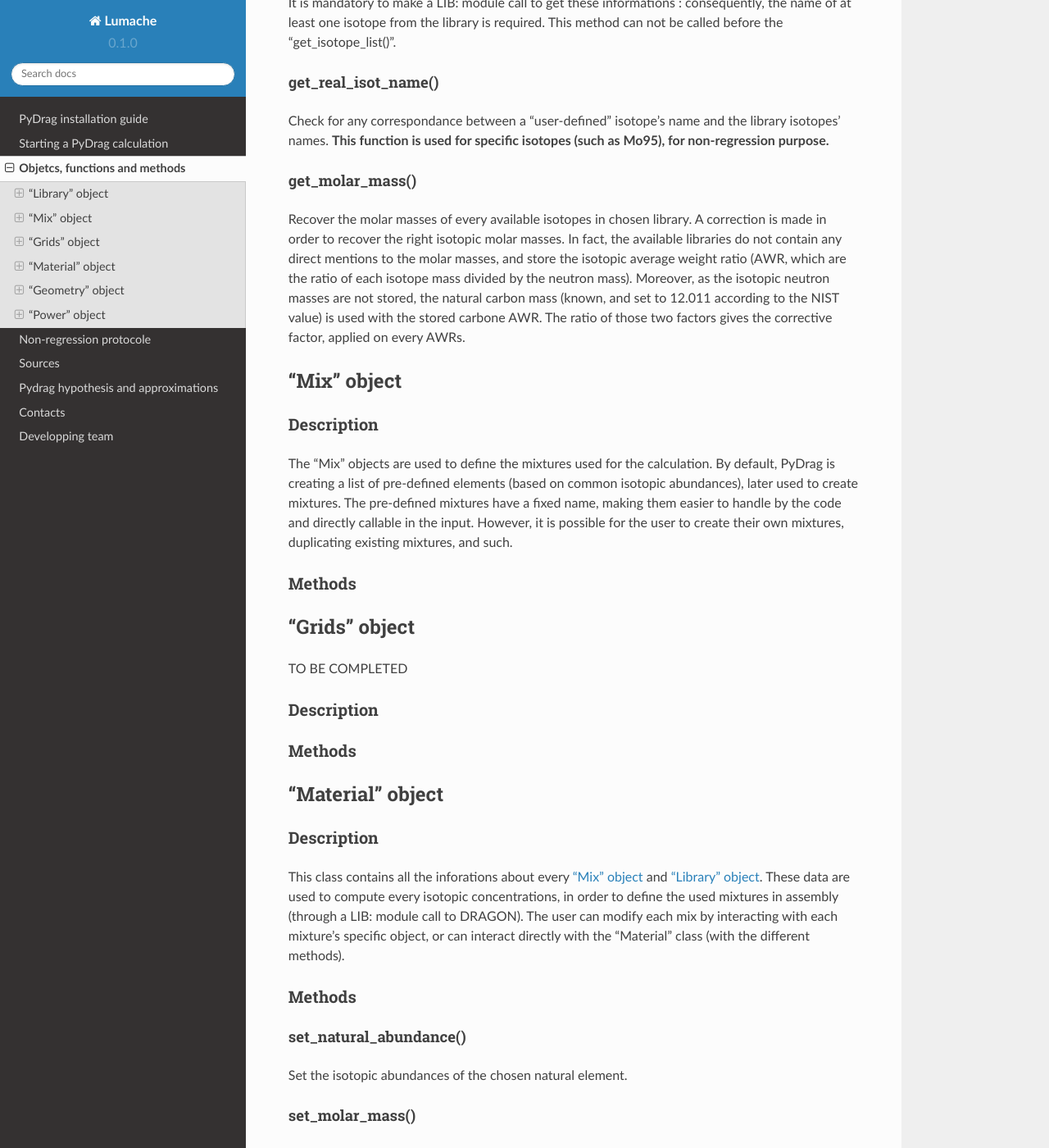
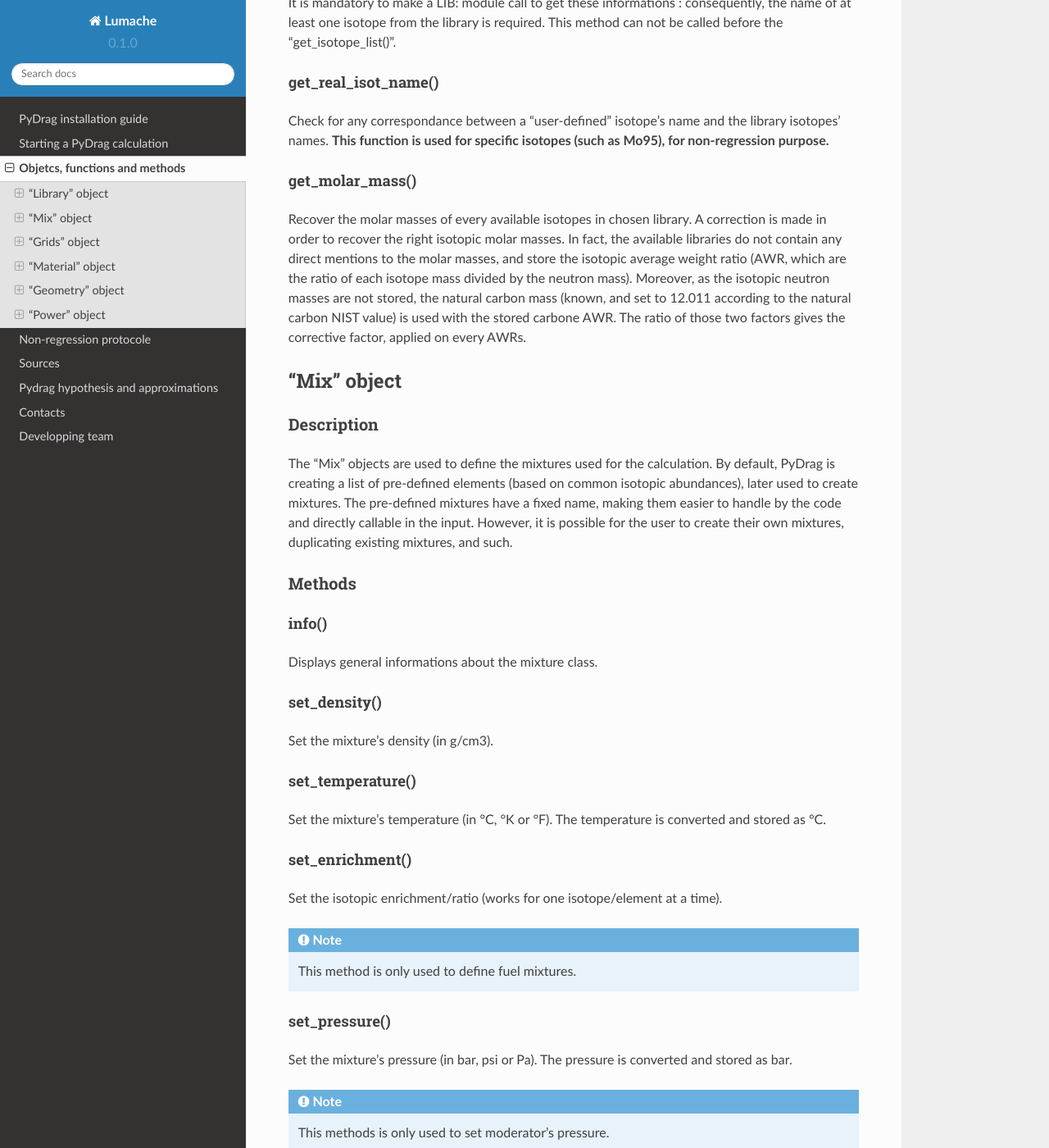
Before and after one commit to Ben105m/rtd-tutorial, a Sphinx documentation site: the page built from docs/source/functions.rst, in a window 1280 px wide and 1400 px high, scrolled down 2182 px. Shown: the whole window at 82% size. Built offline with Sphinx 7.4.7 and the Read the Docs theme 2.0.0, drawn with Linux system fonts in a browser that asks for light colours; some of the changed text lies outside the part shown.

Commit message:
Update functions.rst

```diff
--- a/docs/source/functions.rst
+++ b/docs/source/functions.rst
@@ -86,7 +86,7 @@ Check for any correspondance between a "user-defined" isotope's name and the lib
 get_molar_mass()
 -------------------------
 
-Recover the molar masses of every available isotopes in chosen library. A correction is made in order to recover the right isotopic molar masses. In fact, the available libraries do not contain any direct mentions to the molar masses, and store the isotopic average weight ratio (AWR, which are the ratio of each isotope mass divided by the neutron mass). Moreover, as the isotopic neutron masses are not stored, the natural carbon mass (known, and set to 12.011 according to the NIST value) is used with the stored carbone AWR. The ratio of those two factors gives the corrective factor, applied on every AWRs.
+Recover the molar masses of every available isotopes in chosen library. A correction is made in order to recover the right isotopic molar masses. In fact, the available libraries do not contain any direct mentions to the molar masses, and store the isotopic average weight ratio (AWR, which are the ratio of each isotope mass divided by the neutron mass). Moreover, as the isotopic neutron masses are not stored, the natural carbon mass (known, and set to 12.011 according to the natural carbon NIST value) is used with the stored carbone AWR. The ratio of those two factors gives the corrective factor, applied on every AWRs.
 
 .. _mix:
 
@@ -100,6 +100,67 @@ The "Mix" objects are used to define the mixtures used for the calculation. By d
 
 Methods
 ==========
+
+info()
+-------------------------
+
+Displays general informations about the mixture class.
+
+set_density()
+-------------------------
+
+Set the mixture's density (in g/cm3).
+
+set_temperature()
+-------------------------
+
+Set the mixture's temperature (in °C, °K or °F). The temperature is converted and stored as °C.
+
+set_enrichment()
+-------------------------
+
+Set the isotopic enrichment/ratio (works for one isotope/element at a time).
+
+.. note::
+
+  This method is only used to define fuel mixtures.
+
+set_pressure()
+-------------------------
+
+Set the mixture's pressure (in bar, psi or Pa). The pressure is converted and stored as bar.
+
+.. note::
+
+  This methods is only used to set moderator's pressure.
+
+set_compo()
+-------------------------
+
+Set the mixture's composition. This methods can take as many isotopes/elements as needed in one call.
+
+set_boron()
+-------------------------
+
+Set the mixture's boron concentration (in pcm).
+
+.. note::
+
+  This methods is only used to set moderator's boron concentration.
+
+set_fraction()
+-------------------------
+
+Set the mixture's MOX fraction in the different assembly areas (corner, side and center pins).
+
+.. note::
+
+  This methods is only used for MOX-type fuels.
+
+set_thermal_coef()
+-------------------------
+
+Set the mixture's linear expansion coefficient. By default, this coefficient is always set to 0. If the user defines its own coefficients, they will be used accordingly. However, if there is no coefficient (or some are missing), PyDrag automatically check for pre-defined expansion coefficients (as a function of the mixture's temperature).
 
 .. _grids:
 
```
